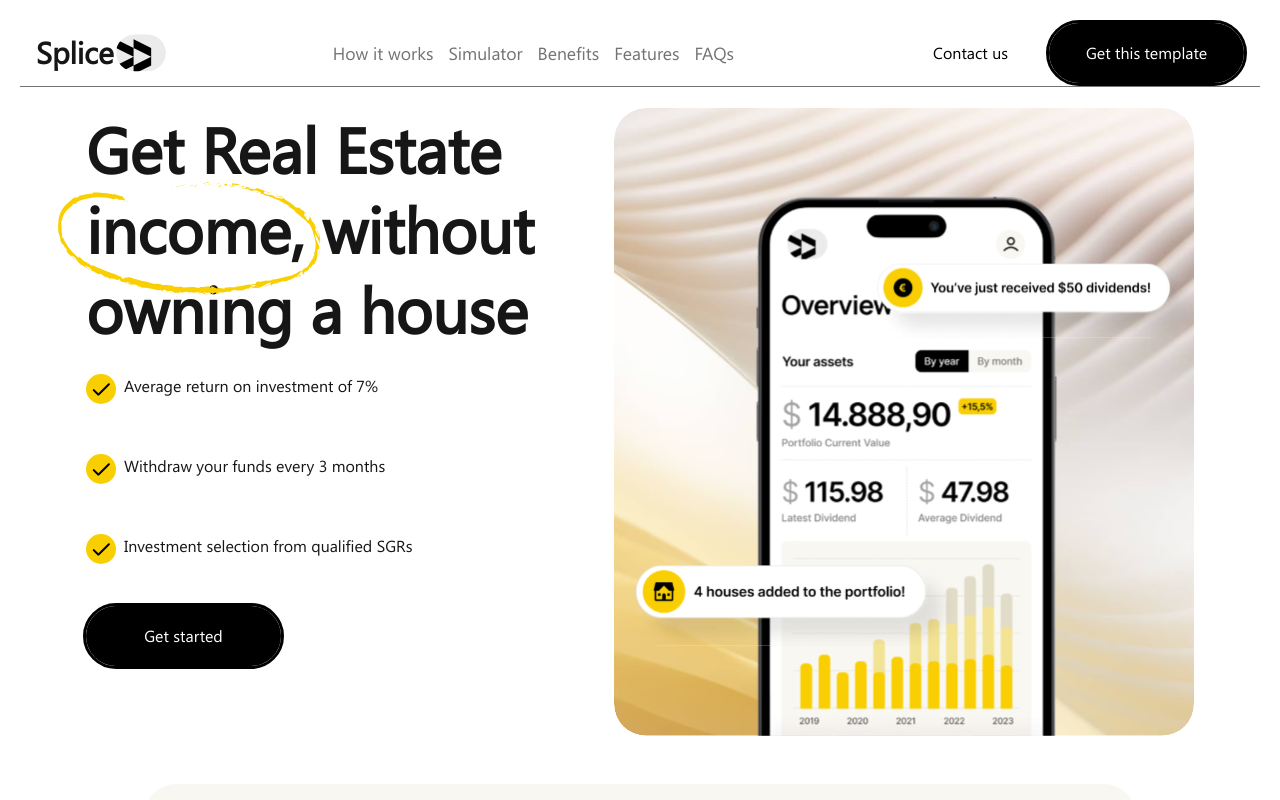
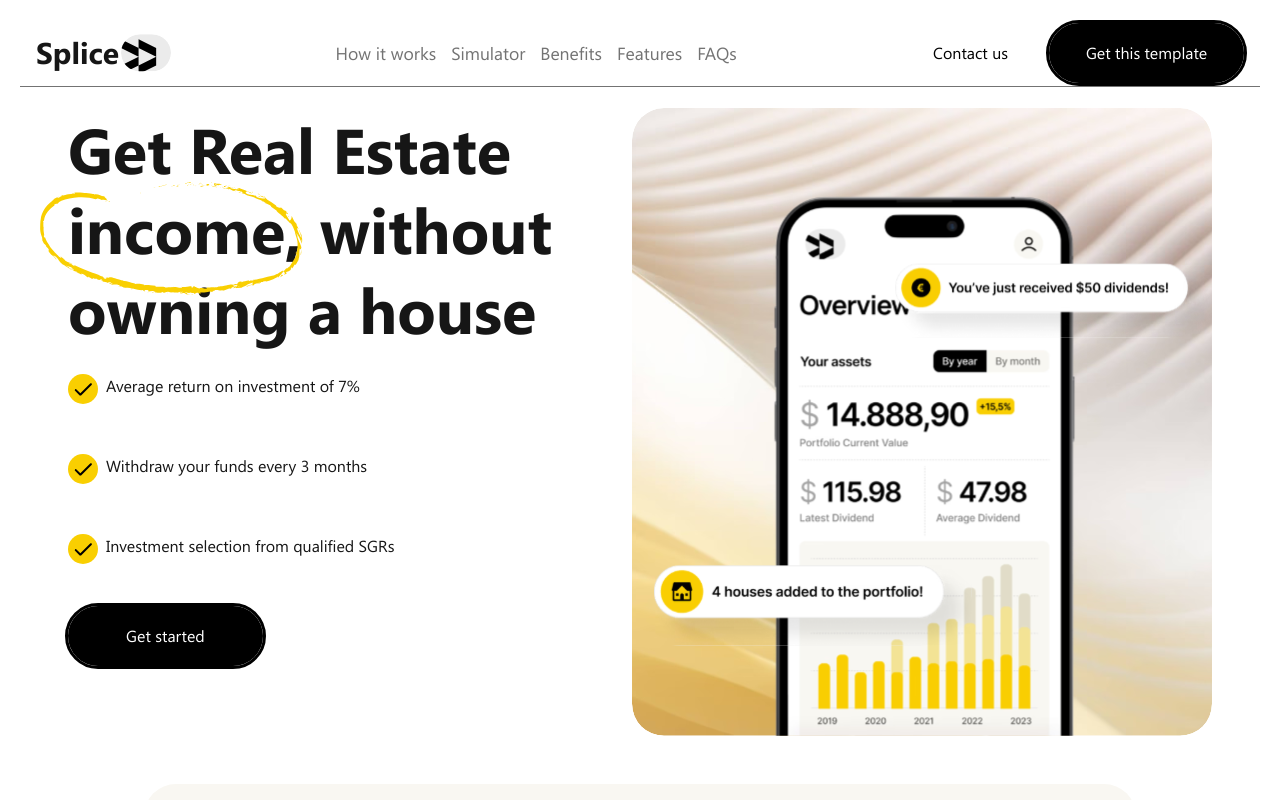
Before and after one commit to Daniel264/Slice, a Next.js app: page / in a window 1280 px wide. Shown: the top 800 px of the page. Built offline with nearby package versions, Linux system fonts and the light colour scheme.

Commit message:
refactor: change the font-family for h1 elements

```diff
--- a/src/styles/SCSS/_boilerplate.scss
+++ b/src/styles/SCSS/_boilerplate.scss
@@ -187,6 +187,10 @@
         font-family: "Segoe UI Regular", "Manrope", "Satoshi-Variable", sans-serif;
     }
 
+    h1 {
+        font-family: "Segoe UI Bold", "Manrope", sans-serif;
+    }
+
     /* Daisy UI Resets */
     /* =========================== */
     // .input:focus,
--- a/src/styles/SCSS/index.css
+++ b/src/styles/SCSS/index.css
@@ -121,6 +121,9 @@
   /* Specify default font below */
   html {
     font-family: "Segoe UI Regular", "Manrope", "Satoshi-Variable", sans-serif;
+  }
+  h1 {
+    font-family: "Segoe UI Bold", "Manrope", sans-serif;
   }
   /* Daisy UI Resets */
   /* =========================== */
```
Also changed, not shown: 1 other file (tests, documents, lock files or other folders).
